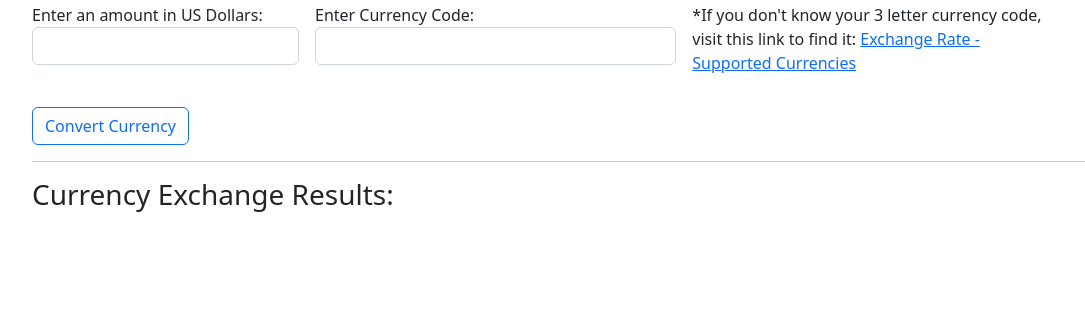
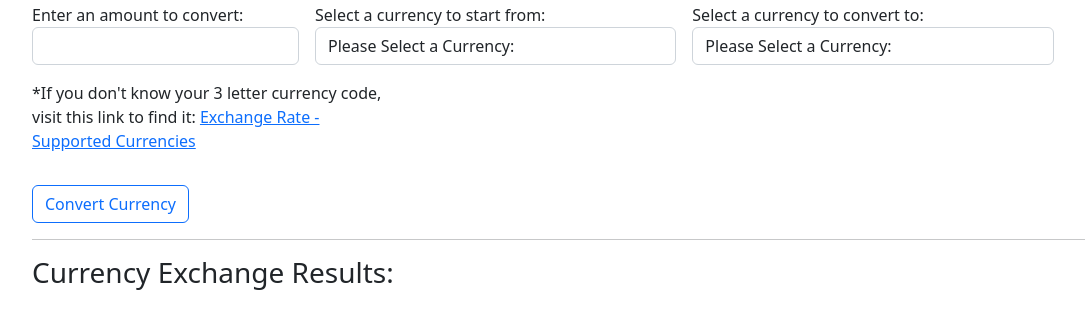
Before and after one commit to eusebiedev/currency-exchange, a website built with webpack: page src/index.html in a window 1280 px wide. Shown: the part 69-398 px from the top of the page, without its empty margins (50-1135 px from the left). Built offline with nearby package versions, Linux system fonts and the light colour scheme.

Commit message:
fix indentation errors

```diff
--- a/src/index.html
+++ b/src/index.html
@@ -8,15 +8,35 @@
     <h1>Welcome to the PDX Backyard Currency Exchange!</h1>
     <form id="currency-exchange" class="row g-3">
       <div class="col-md-3">
-        <label for="currency">Enter an amount in US Dollars:</label>
+        <label for="currency">Enter an amount to convert:</label>
         <input id="currency" type="number" class="form-control" name="currency" required="">
       </div>
       <div class="col-md-4">
-        <label for="currencyExchange">Enter Currency Code:</label>
-        <input id="currencyExchange" type="text" class="form-control" name="currencyExchange">
+        <label for="currencyExchange">Select a currency to start from:</label>
+        <select id="currencyExchange" name="currencyExchange" class="form-control">
+          <option value="">Please Select a Currency:</option>
+          <option value="USD">USD - US Dollar</option>
+          <option value="JPY">JPY - Japanese Yen</option>
+          <option value="MXN">MXN - Mexican Peso</option>
+          <option value="ZAR">ZAR - South Arican Rand</option>
+          <option value="AED">AED - UAE Dirham</option>
+        </select>
       </div>
       <div class="col-md-4">
-      <p>*If you don't know your 3 letter currency code, visit this link to find it: <a href="https://www.exchangerate-api.com/docs/supported-currencies" target="_blank">Exchange Rate - Supported Currencies</a></p>
+        <label for="currencyExchangeOut">Select a currency to convert to:</label>
+        <select id="currencyExchangeOut" name="currencyExchangeOut" class="form-control">
+          <option value="">Please Select a Currency:</option>
+          <option value="CAD">CAD - Canadian Dollar</option>
+          <option value="JPY">JPY - Japanese Yen</option>
+          <option value="MXN">MXN - Mexican Peso</option>
+          <option value="ZAR">ZAR - South Arican Rand</option>
+          <option value="AED">AED - UAE Dirham</option>
+          <option value="ATI">ATI - Atlantic Transnational Currency</option>
+        </select>
+      </div>
+      <div class="col-md-4">
+      <p>*If you don't know your 3 letter currency code, visit this link to find it: <a href="https://www.exchangerate-api.com/docs/supported-currencies" target="_blank">Exchange Rate - Supported Currencies</a>
+      </p>
       </div>
       <div class="col-md-12">
       <button type="submit" class="btn btn-outline-primary btn-small" id="convert">Convert Currency</button>
```
